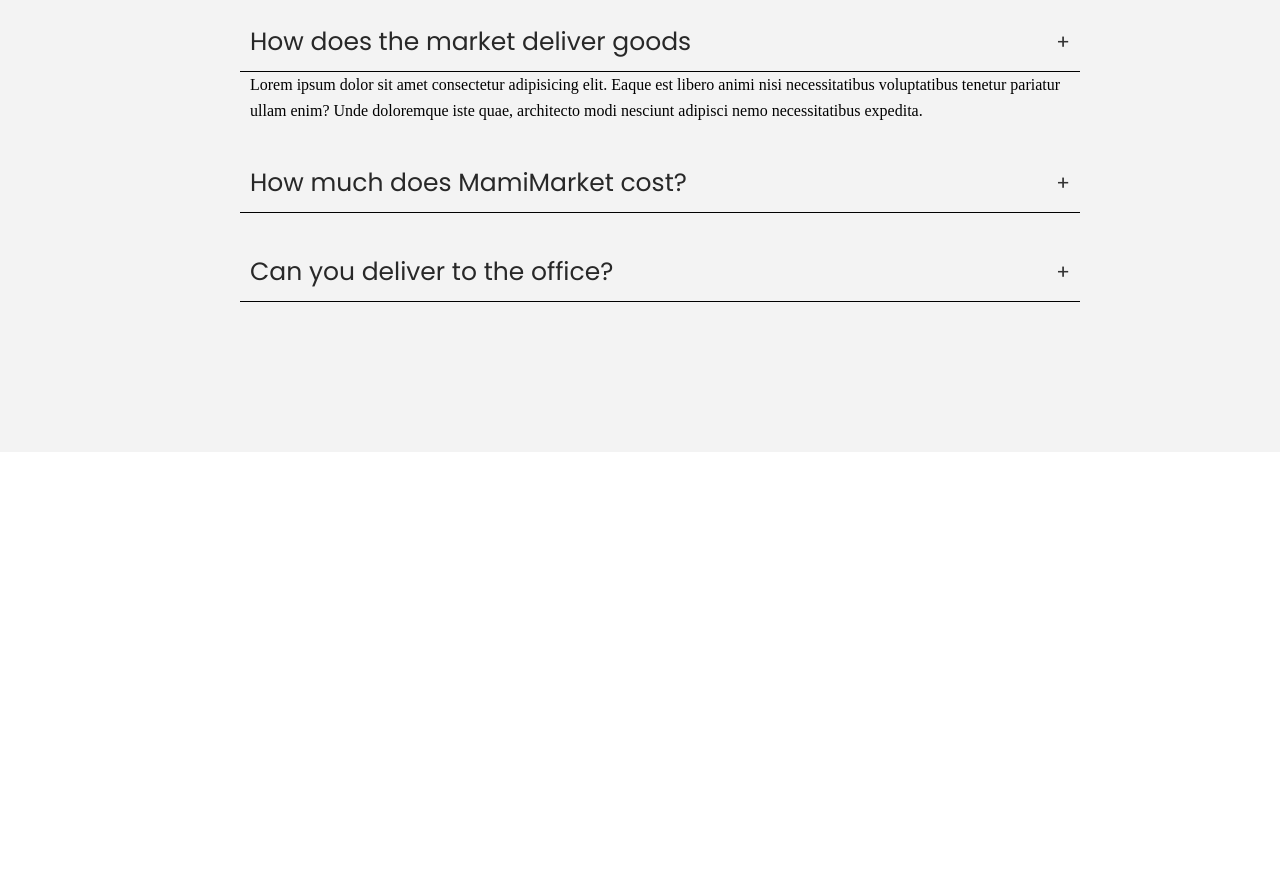
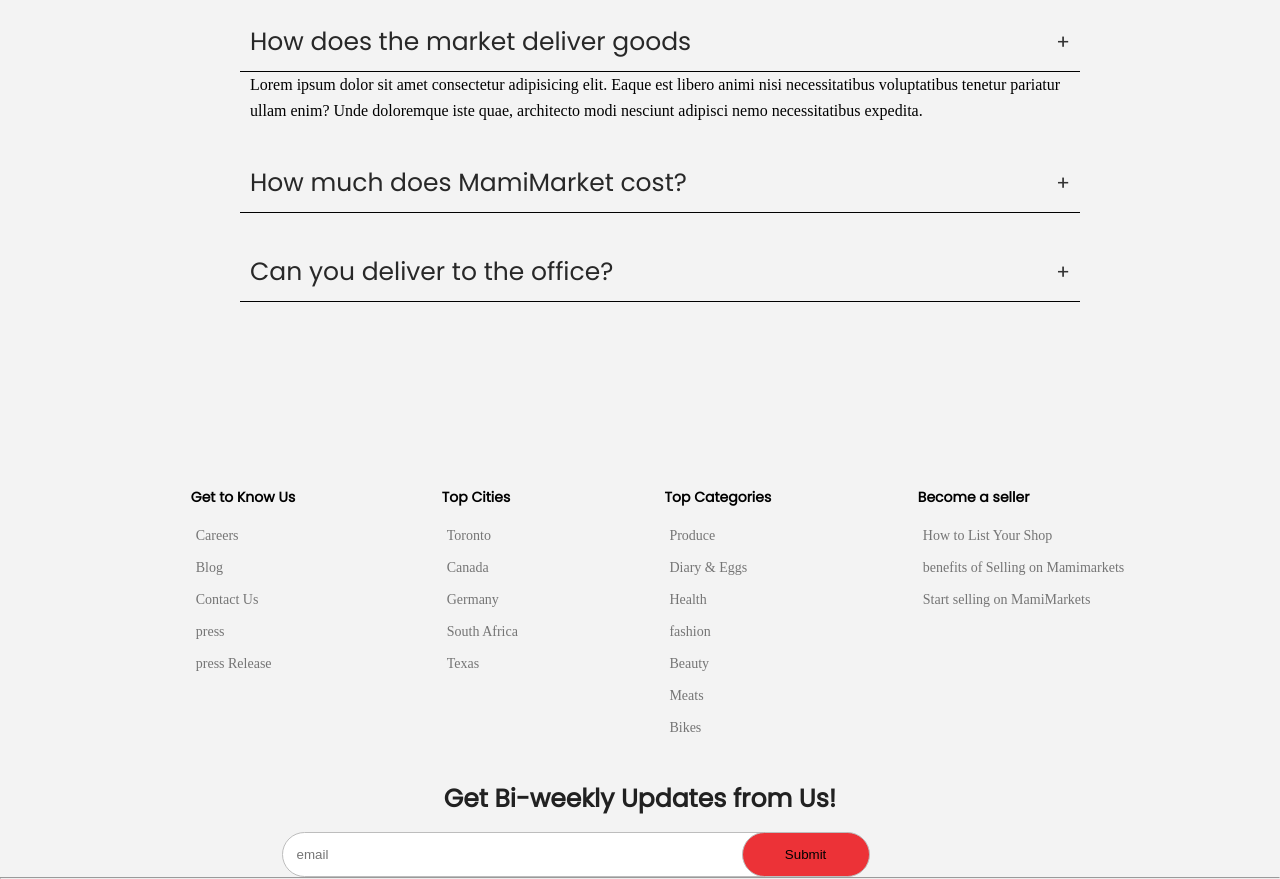
Before and after one commit to dunnisleek/MayMarket, a plain HTML site: page index.html in a window 1280 px wide. Shown: the part 5732-6611 px from the top of the page. Before the commit the page ends 6184 px from the top, so only its background shows below. Drawn offline with Linux system fonts and the light colour scheme.

Commit message:
initial.commit
new push

```diff
--- a/index.html
+++ b/index.html
@@ -199,9 +199,73 @@
  voluptatibus tenetur pariatur ullam enim? Unde doloremque iste quae, architecto modi nesciunt adipisci nemo necessitatibus expedita.
 </p>
 </div>
+
 </li>
             </ul>
             </div>
 
+            <footer>
+                <div class="logo-sec">
+
+                </div>
+                <div class="foot-wrap">
+                    <div>
+                        <h4>Get to Know Us</h4>
+                        <ul>
+                            <li>Careers</li>
+                            <li>Blog</li>
+                            <li>Contact Us</li>
+                            <li>press</li>
+                            <li>press Release</li>
+                        </ul>
+                    </div>
+
+                    <div>
+                        <h4>Top Cities</h4>
+                        <ul>
+                            <li>Toronto</li>
+                            <li>Canada</li>
+                            <li>Germany</li>
+                            <li>South Africa</li>
+                            <li>Texas</li>
+                        </ul>
+                    </div>
+
+                    <div>
+                        <h4>Top Categories</h4>
+                        <ul>
+                            <li>Produce</li>
+                            <li>Diary & Eggs</li>
+                            <li>Health</li>
+                            <li>fashion</li>
+                            <li>Beauty</li>
+                            <li>Meats</li>
+                            <li>Bikes</li>
+                        </ul>
+                    </div>
+
+                    <div>
+                        <h4>Become a seller</h4>
+                        <ul>
+                            <li>How to List Your Shop</li>
+                            <li>benefits of Selling on Mamimarkets</li>
+                            <li>Start selling on MamiMarkets</li>
+
+                        </ul>
+                    </div>
+                </div>
+                    <div class="newsletter">
+                        <h3>Get Bi-weekly Updates from Us!</h3>
+                        <input type="email" name="text" placeholder="email"/>
+
+                       <input type="submit" value="Submit">
+                    </div>
+                    <hr>
+                    <div class="last-footer">
+
+                    </div>
+
+            </footer>
+
 </body>
 </html>
--- a/style.css
+++ b/style.css
@@ -455,3 +455,62 @@ padding-right: 160px;
 }
 
 /* end of accordion */
+
+/* start of footer */
+.foot-wrap{
+    display: flex;
+    position:relative;
+    justify-content: space-around;
+    flex-wrap: wrap;
+    width: 100%;
+    max-width: 1600px;
+  /* margin: 0 auto; */
+  padding:30px 100px;
+  background: #F3F3F3;
+
+
+
+}
+.foot-wrap h4{
+    font-size: 14px;
+    line-height: 30px;
+    font-family: 'Poppins', sans-serif;
+    text-align: left;
+    margin-left:35px;
+    padding-bottom: 14px;
+
+}
+.foot-wrap ul li {
+    list-style-type: none;
+    text-align: left;
+    color:#757575;
+    font-size: 14px;
+    line-height: 20px;
+    padding-bottom: 12px;
+}
+
+.newsletter{
+    background: #F3F3F3;
+}
+.newsletter h3{
+    font-size: 25px;
+    font-family: 'Poppins', sans-serif;
+    text-align: center;
+    padding-bottom:14px ;
+    color:#212121;
+}
+.newsletter input{
+    width: 45%;
+    margin-left: 22%;
+    padding: 14px;
+
+    border: 1px solid #BDBDBD;
+    border-radius: 25px;
+}
+input[type=submit] {
+    width:10%;
+    margin-left: -120px;
+    background-color:#EC3237;
+    border-radius: 25px;
+    padding: 14px;
+  }
```
